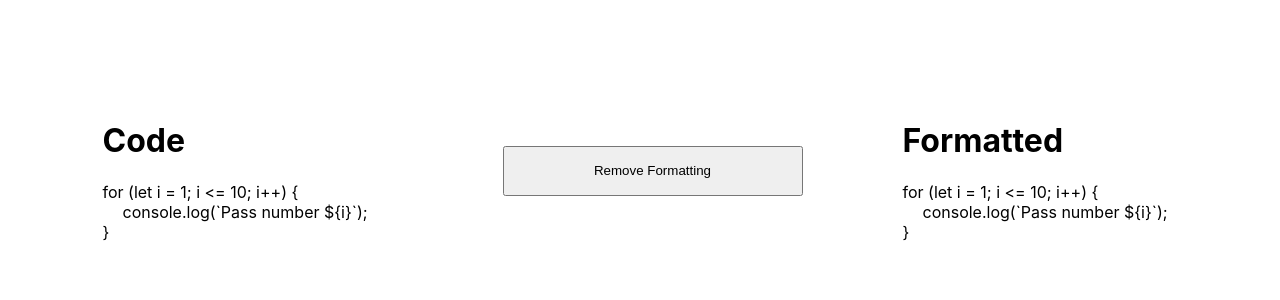
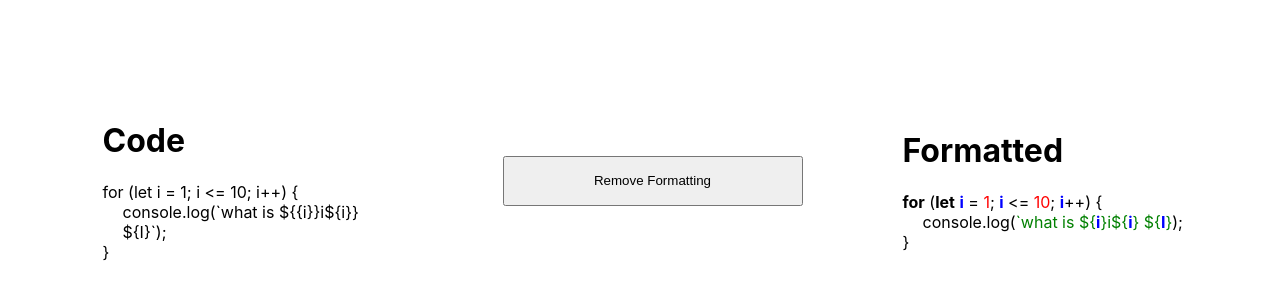
Before and after one commit to yembo/react-take-home-code-formatter, a React (Create React App) app: page / in a window 1280 px wide. Both pictures are taken after a click on the button "Format Code". Shown: the top 300 px of the page. Built offline with nearby package versions, Linux system fonts and the light colour scheme.

Commit message:
regexp solution

```diff
--- a/src/App.css
+++ b/src/App.css
@@ -37,14 +37,14 @@ button {
   color: red;
 }
 
-.variable {
+.string {
   color: blue;
 }
 
-.string {
+.string-literal, .template-literal {
   color: green;
 }
 
-.keyword, .variable {
+.reserved-keyword, .string {
   font-weight: bold;
 }
--- a/src/App.tsx
+++ b/src/App.tsx
@@ -1,45 +1,136 @@
-import { useState } from 'react';
-import './App.css';
+import { useState } from "react";
+import { ENUMS, REGEXES } from "./constants";
+import { getClassName, getVariables, getVariableClassName } from "./helpers";
+
+import "./App.css";
 
 function App() {
   const [showFormatted, setShowFormatted] = useState(false);
 
-  const lines = ['for (let i = 1; i <= 10; i++) {', '    console.log(`Pass number ${i}`);', '}'];
+  const lines: string[] = [
+    "for (let i = 1; i <= 10; i++) {",
+    "    console.log(`what is ${{i}}i${i}}   ${I}`);",
+    "}",
+  ];
 
   const formatCode = () => {
-    setShowFormatted(prev => !prev);
+    setShowFormatted((prev) => !prev);
   };
 
   const renderUnformattedCode = () => {
-    return lines.map((line, i) => <div key={i} className='line'>{line}</div>);
+    return lines.map((line, i) => (
+      <div key={`line-${i}`} className="line">
+        {line}
+      </div>
+    ));
   };
 
   const renderFormattedCode = () => {
-    // TODO
-    // Rules: All numbers red, All vars blue and bold, All reserved keywords bold, All string literals green
+    let key = crypto.randomUUID();
+
     return lines.map((line, i) => {
-      const brokenUp = line.split(' ')
-      // .match(/`((\\`)|[^`(\\`)])+`|[a-zA-Z\s-\(\)\.\;]+/g)
+      const pieces = line.match(REGEXES) || [];
+      let items: any[] = [];
+      for (const piece of pieces) {
+        key = crypto.randomUUID();
+        let className = getClassName(piece);
+        if (!className) {
+          const variables = getVariables(piece) || [];
+          if (variables && variables.length > 0) {
+            for (const variable of variables) {
+              className = getVariableClassName(variable);
+              if (className) {
+                items.push(
+                  <span className={className} key={key}>
+                    {variable}
+                  </span>
+                );
+              } else {
+                items.push(variable);
+              }
+            }
+          } else {
+            items.push(piece);
+          }
+        } else if (className === ENUMS.TEMPLATE_LITERAL) {
+          // we split the string based on when we encounter ${variable}
+          const parts = piece.split(/(?=\$\{+(\w+?)\}+)/g);
+          let partToReplace = "";
+          for (let index = 0; index < parts.length; index++) {
+            console.log(`${index}\n`);
 
-      console.log(brokenUp);
+            let part = parts[index];
+            // check if you can look ahead
+            if (index < parts.length - 1) {
+              const partAhead = parts[index + 1];
+              const partRegExp = RegExp(String.raw`(?=\$\{+(${part})\}+)`);
+              if (partRegExp.test(partAhead)) {
+                partToReplace = part;
+                console.log({ part, partToReplace });
 
-      return <div key={i} className='line'>{line}</div>
-  });
+                items.push(
+                  <span className={ENUMS.TEMPLATE_LITERAL} key={key}>
+                    {"${"}
+                  </span>
+                );
+                items.push(
+                  <span className={ENUMS.STRING} key={key}>
+                    {part}
+                  </span>
+                );
+                items.push(
+                  <span className={ENUMS.TEMPLATE_LITERAL} key={key}>
+                    {"}"}
+                  </span>
+                );
+              } else {
+                let replaceRegExp = RegExp(
+                  String.raw`(\$\{+(${partToReplace.trim()})\}+)`
+                );
+                part = part.replace(replaceRegExp, "");
+                items.push(
+                  <span className={ENUMS.TEMPLATE_LITERAL} key={key}>
+                    {part}
+                  </span>
+                );
+                partToReplace = "";
+              }
+            } else {
+              console.log(part);
+            }
+          }
+        } else {
+          items.push(
+            <span className={className} key={key}>
+              {piece}
+            </span>
+          );
+        }
+      }
+      // }
+
+      return (
+        <div key={key} className="line">
+          {items}
+        </div>
+      );
+    });
   };
-
 
   return (
     <div className="App">
-      <div className='code-wrap'>
-        <div className='column'>
+      <div className="code-wrap">
+        <div className="column">
           <h1>Code</h1>
           {renderUnformattedCode()}
         </div>
-        <div className='column'>
-          <button onClick={formatCode}>{showFormatted ? 'Remove Formatting' : 'Format Code'}</button>
+        <div className="column">
+          <button onClick={formatCode}>
+            {showFormatted ? "Remove Formatting" : "Format Code"}
+          </button>
         </div>
-        <div className='column'>
-          <h1>{showFormatted ? 'Formatted' : 'Unformatted'}</h1>
+        <div className="column">
+          <h1>{showFormatted ? "Formatted" : "Unformatted"}</h1>
           {showFormatted ? renderFormattedCode() : renderUnformattedCode()}
         </div>
       </div>
--- a/src/constants.ts
+++ b/src/constants.ts
@@ -1,4 +1,37 @@
+export const ENUMS = {
+  NUMBER: "number",
+  RESERVED_KEYWORD: "reserved-keyword",
+  VARIABLE: "variable",
+  STRING: "string",
+  STRING_LITERAL: "string-literal",
+  TEMPLATE_LITERAL: "template-literal",
+  DEFAULT: "default",
+};
+
+export const REGEX_GROUPS: {
+  number: RegExp;
+  reservedKeyword: RegExp;
+  string: RegExp;
+  stringLiteral: RegExp;
+  templateLiteral: RegExp;
+  variable: RegExp;
+  variable_split: RegExp;
+} = {
+  number: /\d+\.?\d*/,
+  reservedKeyword: /\b(for|while|let|const|var|try|catch)\b/,
+  string: /[a-zA-Z]/g,
+  stringLiteral: /"[^"]*"|'[^']*'/,
+  templateLiteral: /`[^`]*`/,
+  variable: /([a-zA-Z_][a-zA-Z0-9_]*)(\s?)([<=>,;){\s%\/]|[\+\*\-]{1,2})/g,
+  variable_split: /([a-zA-Z_][a-zA-Z0-9_]*)|([<=>,;){\s%\/]|[\+\*\-]{1,2})/g,
+};
+export let REGEXES: RegExp =
+  /"[^"]*"|`[^`]*`|'[^']*'|\b(for|while|let|const|var|try|catch)\b|\d+\.?\d*|[(]|[a-zA-Z\s;=<>\.)|&^{}\+]+/g;
+
+export const VARIABLE_BUILDERS: string[] = ["const", "let", "var"];
+
 export const RESERVED_KEYWORDS: string[] = [
+  ...VARIABLE_BUILDERS,
   "abstract",
   "arguments",
   "await",
@@ -9,7 +42,6 @@ export const RESERVED_KEYWORDS: string[] = [
   "catch",
   "char",
   "class",
-    "const",
   "continue",
   "debugger",
   "default",
@@ -35,7 +67,6 @@ export const RESERVED_KEYWORDS: string[] = [
   "instanceof",
   "int",
   "interface",
-    "let",
   "long",
   "native",
   "new",
@@ -57,10 +88,28 @@ export const RESERVED_KEYWORDS: string[] = [
   "true",
   "try",
   "typeof",
-    "var",
   "void",
   "volatile",
   "while",
   "with",
-    "yield"
-]
+  "yield",
+];
+
+/**
+ * if (!className && piece.match(REGEX_GROUPS.variable)) {
+            console.log(piece.match(REGEX_GROUPS.variable));
+
+            const variables = piece.split(" ");
+
+            for (const variable of variables) {
+              console.log(variable);
+
+              className = getVariableClassName(variable);
+              items.push(
+                <span className={className} key={`code-${j}`}>
+                  {piece}
+                </span>
+              );
+            }
+          }
+ */
--- a/src/helpers.ts
+++ b/src/helpers.ts
@@ -1,6 +1,30 @@
-import {RESERVED_KEYWORDS} from './constants'
+import { ENUMS, REGEX_GROUPS } from "./constants";
 
-export const isReserved = (value: string) => RESERVED_KEYWORDS.includes(value)
-export const isNumber = (value: string) => /^\d+\.?\d*$/.test(value)
-export const isStringLiteral = (value: string) => /"((\\")|[^"(\\")])+"/.test(value)
-export const isInBacktick = (value: string) => /`((\\`)|[^`(\\`)])+`/.test(value)
+export const getVariableClassName = (piece: string): string => {
+  if (REGEX_GROUPS.string.test(piece)) {
+    return ENUMS.STRING;
+  }
+  return "";
+};
+
+export const getVariables = (piece: string): RegExpMatchArray | null =>
+  piece.match(REGEX_GROUPS.variable) &&
+  piece.match(REGEX_GROUPS.variable_split);
+
+export const getClassName = (piece: string): string => {
+  if (REGEX_GROUPS.number.test(piece)) {
+    return ENUMS.NUMBER;
+  }
+  if (REGEX_GROUPS.reservedKeyword.test(piece)) {
+    return ENUMS.RESERVED_KEYWORD;
+  }
+  if (REGEX_GROUPS.stringLiteral.test(piece)) {
+    console.log(piece);
+
+    return ENUMS.STRING_LITERAL;
+  }
+  if (REGEX_GROUPS.templateLiteral.test(piece)) {
+    return ENUMS.TEMPLATE_LITERAL;
+  }
+  return "";
+};
```
Also changed, not shown: 1 other file (tests, documents, lock files or other folders). Lines whose indentation alone changed are shown as unchanged.
